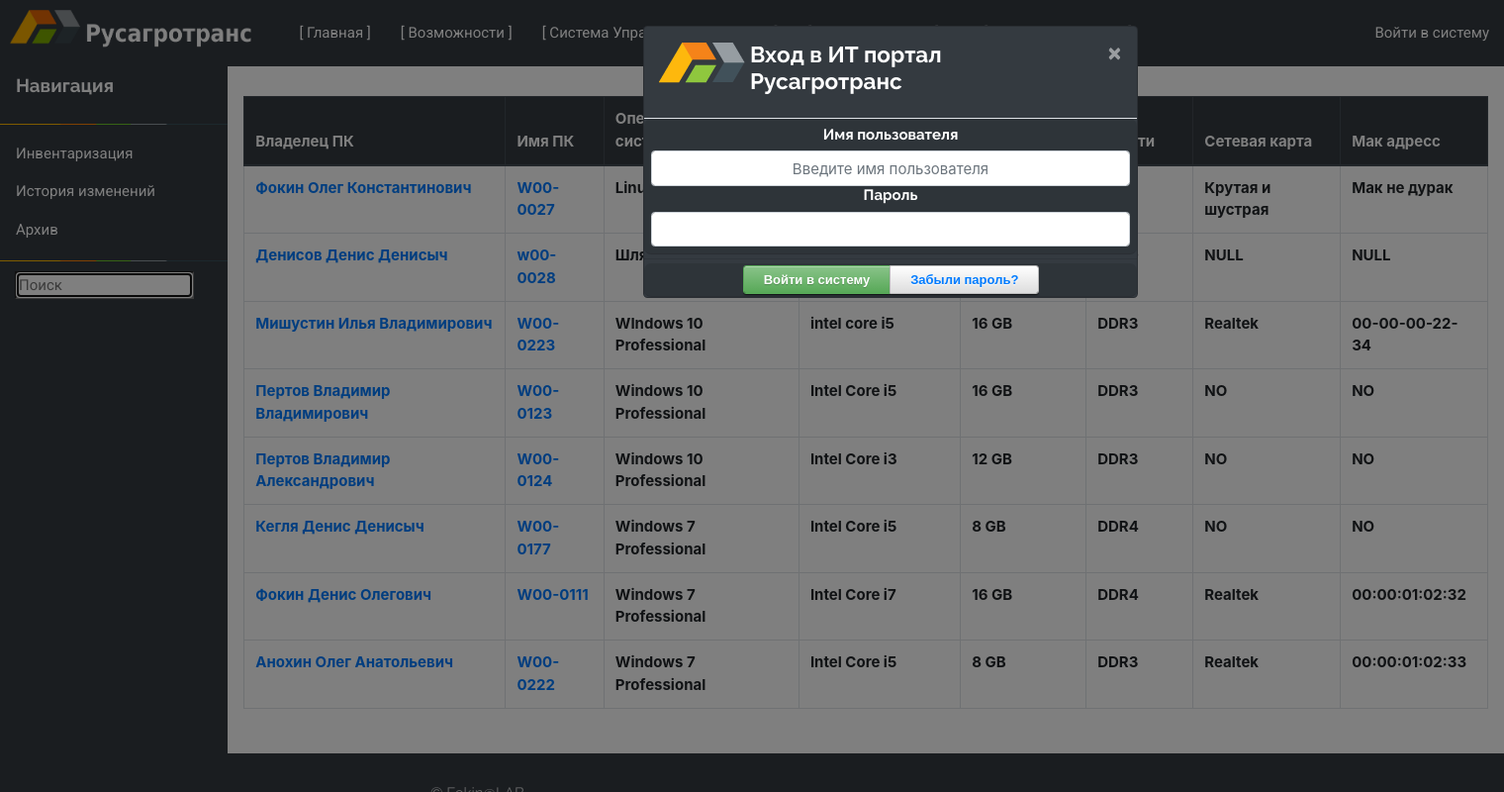
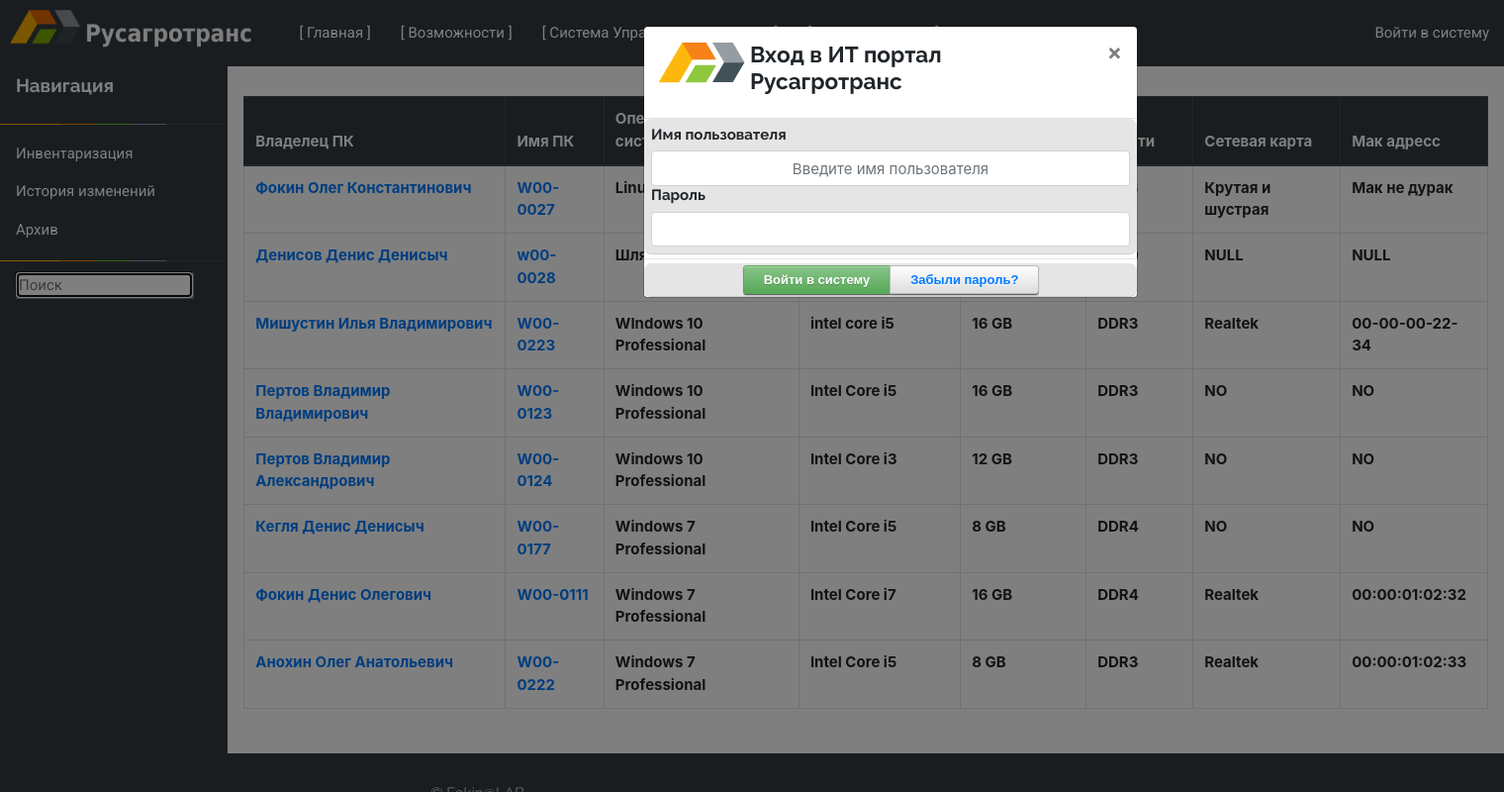
Before and after one commit to Gvozdoder4uk/Main_Portal, a Django app: page /inventory/ in a window 1520 px wide, after a click on "Войти в систему". Shown: the whole page at 99% size. Run offline with Django 3.2, Linux system fonts and the light colour scheme; data comes from the database, SQL or seed files in the repository; both versions use the stored data as it was after the commit; some libraries are stand-ins or nearby versions.

Commit message:
Revert "[V1.5 Features] Доработка внешнего вида портала удалены устаревшие пункты меню"
This reverts commit fdaf481f5b7dd1be678f1aa9a9dcaa0b145940c8.

```diff
--- a/IT_Portal/MainApp/static/css/style.css
+++ b/IT_Portal/MainApp/static/css/style.css
@@ -927,7 +927,6 @@
 /* ==================================================
   Responsive Styling
   ================================================== */
-
 @media (max-width: 1400px) {
 .hero{display:none;}
         #header {
@@ -955,9 +954,6 @@
 
   #mobile-nav-toggle {
     display: inline-block;
-  }
-  #lkmenu {
-    position: inherit;
   }
 }
 @media (max-width: 700px) {
--- a/IT_Portal/MainApp/templates/Include_Templates/header.html
+++ b/IT_Portal/MainApp/templates/Include_Templates/header.html
@@ -99,7 +99,6 @@
 
 
 
-
 </style>
 <header id="header">
 
@@ -122,9 +121,8 @@
             <li>
                 <a class="{% if url_index1 == request.path or url_index2 == request.path or url_index3 == request.path or url_index4 == request.path or 'detail' in request.path %} active_nav_menu {% endif %}"
                    href="/requests/">[ Запрос на доступ ]</a></li>
-            {% if request.user|has_group:"Manager" %}
-            <li><a class="{% if url_manager == request.path %} active_nav_menu {% endif %}"
-                   href="/requests/manager_page">[ Раздел менеджера ]</a></li>
+            {% if request.user|has_group:"Manager"  %}
+            <li><a class="{% if url_manager == request.path %} active_nav_menu {% endif %}" href="/requests/manager_page">[ Раздел менеджера ]</a></li>
             {% endif %}
             {% endif %}
             <li><a href="/#team">[ Система Управления Знаниями ]</a></li>
@@ -136,15 +134,25 @@
                     <li><a href="/requests/">Запрос на доступ</a></li>
                     {% endif %}
                     <li><a href="/admin">Админка</a></li>
-                    <!--<li><a href="/relax_portal/panels">ИнфоПанель</a></li>-->
+                    <li><a href="/relax_portal/panels">ИнфоПанель</a></li>
+                    <li><a href="/tester/">ИнфоПанель</a></li>
+                    <ul>
+                        <li><a href="#">Тестовое меню 1</a></li>
+                        <li><a href="#">Deep Drop Down 2</a></li>
+                        <li><a href="#">Deep Drop Down 3</a></li>
+                        <li><a href="#">Deep Drop Down 4</a></li>
+                        <li><a href="#">Deep Drop Down 5</a></li>
+                    </ul>
                     </li>
                 </ul>
             </li>
             {% url 'relax' as url_index %}
-            <li><a class="{% if url_index == request.path %} active_nav_menu {% endif %}" href="/relax_portal">[ Полезные
-                ресурсы ]</a></li>
+            <li><a class="{% if url_index == request.path %} active_nav_menu {% endif %}" href="/relax_portal">Полезные
+                ресурсы</a></li>
             {% if request.user.is_authenticated %}
-                <li class="menu-has-children" style="float:right;font-weight:bold;color:white;margin-right:100px;" id="lkmenu"><a id="LK">
+            <li style="float:right;"><a href="/logout"> Выход</a></li>
+            <li class="menu-has-children" style="float:right;" id="lkmenu"><a id="LK"
+                                                                              style="font-weight:bold;color:white;">
                 {{ user.userprofile.user_last_name }} {{ user.userprofile.user_first_name }}</a>
                 <ul>
                     <li><a href="/requests/account">Личный кабинет</a></li>
@@ -154,7 +162,6 @@
                     <li><a href="/requests/cabinet">Реестр заявок</a></li>
                     <li><a href="/requests/test_requests/">Тестовые заявки</a></li>
                     <li><a href="/admin">Админка</a></li>
-                        <li style="float:right;"><a href="/logout"> Выход</a></li>
                 </ul>
             </li>
 
@@ -177,26 +184,24 @@
 </div>
     <div id="myModalBox" class="modal fade" style="width:1800px;">
         <div class="modal-dialog">
-        <div class="modal-content" style="background:#343a40;">
+            <div class="modal-content">
 
                 <div class="modal-header">
-                <img src="{% static 'images/icon_rat.png' %}"><h4 class="mr-4" id="myModalLabel" style="color:white;">
-                <b>Вход в ИТ портал Русагротранс</b></h4>
+                    <img src="{% static 'images/icon_rat.png' %}"><h4 class="mr-4" id="myModalLabel" style=""><b>Вход в ИТ портал Русагротранс</b></h4>
                     <button type="button" class="close float-right ml-0"
-                        data-dismiss="modal" style="color:white;"><span aria-hidden="true">×
+                     data-dismiss="modal"><span aria-hidden="true">×
                         </span></button>
                 </div>
 
-            <div class="col-xs-6">
+                            <div class="col-xs-6" >
 
                                 <form id="loginForm" method="POST" action="{% url 'loginpage' %}" style=""
                                       novalidate="novalidate">{% csrf_token %}
-                    <ul class="button-group" style="margin-left:auto; margin-right:auto;width:100%;color:white;">
-                        <h6 style="text-align:center;"><b>Имя пользователя</b></h6>
+                                    <ul class="button-group" style="margin-left:auto; margin-right:auto;width:100%;">
+                                        <h6><b>Имя пользователя</b></h6>
                                         <input type="text" class="form-control" id="username" name="username" value=""
-                               required="" title="Пожалуйста введите имя пользователя"
-                               placeholder="Введите имя пользователя">
-                        <h6 style="text-align:center;"><b>Пароль</b></h6>
+                                               required="" title="Пожалуйста введите имя пользователя" placeholder="Введите имя пользователя">
+                                        <h6><b>Пароль</b></h6>
                                         <input type="password" class="form-control" id="password" name="password"
                                                value="" required="" title="Введите пароль">
                                         <span class="help-block"></span>
@@ -204,12 +209,8 @@
                                     </ul>
                                     <hr class="my-1">
                                     <ul class="button-group" style="width:100%;text-align:center;padding:2px 2px 2px 2px;">
-                        <li>
-                            <button type="submit" class="green button">Войти в систему</button>
-                        </li>
-                        <li>
-                            <button class="button"><a href="/forgot/">Забыли пароль?</a></button>
-                        </li>
+                                        <li><button type="submit" class="green button">Войти в систему</button></li>
+                                        <li><button class="button"><a href="/forgot/">Забыли пароль?</a></button></li>
                                     </ul>
                                 </form>
 
@@ -229,5 +230,4 @@
     $("#myModalBox").modal('show');
   });
 });
-
 </script>
--- a/IT_Portal/inventory/templates/inventory/index.html
+++ b/IT_Portal/inventory/templates/inventory/index.html
@@ -15,7 +15,7 @@
     <img style="width:100%" src="{% static 'images/line.png'%}">
     <input style="margin-left:15px;" type="search" id="Input1" onkeyup="SearchTable('Input1','Table1')" placeholder="Поиск" autofocus>
 </div>
-<div style="margin-left:230px;margin-top:30px;min-height:77vh;">
+<div style="margin-left:230px;margin-top:30px;">
 
     <div class="w3-container city w3-animate-right" id="Table">
         <table class="table table-bordered" id="1" style="overflow:scroll;">
```
Also changed, not shown: IT_Portal/relax_portal/templates/relax_portal/index.html (+1 -9 lines), IT_Portal/db.sqlite3 (added), 1 other file. Lines whose indentation alone changed are shown as unchanged.
